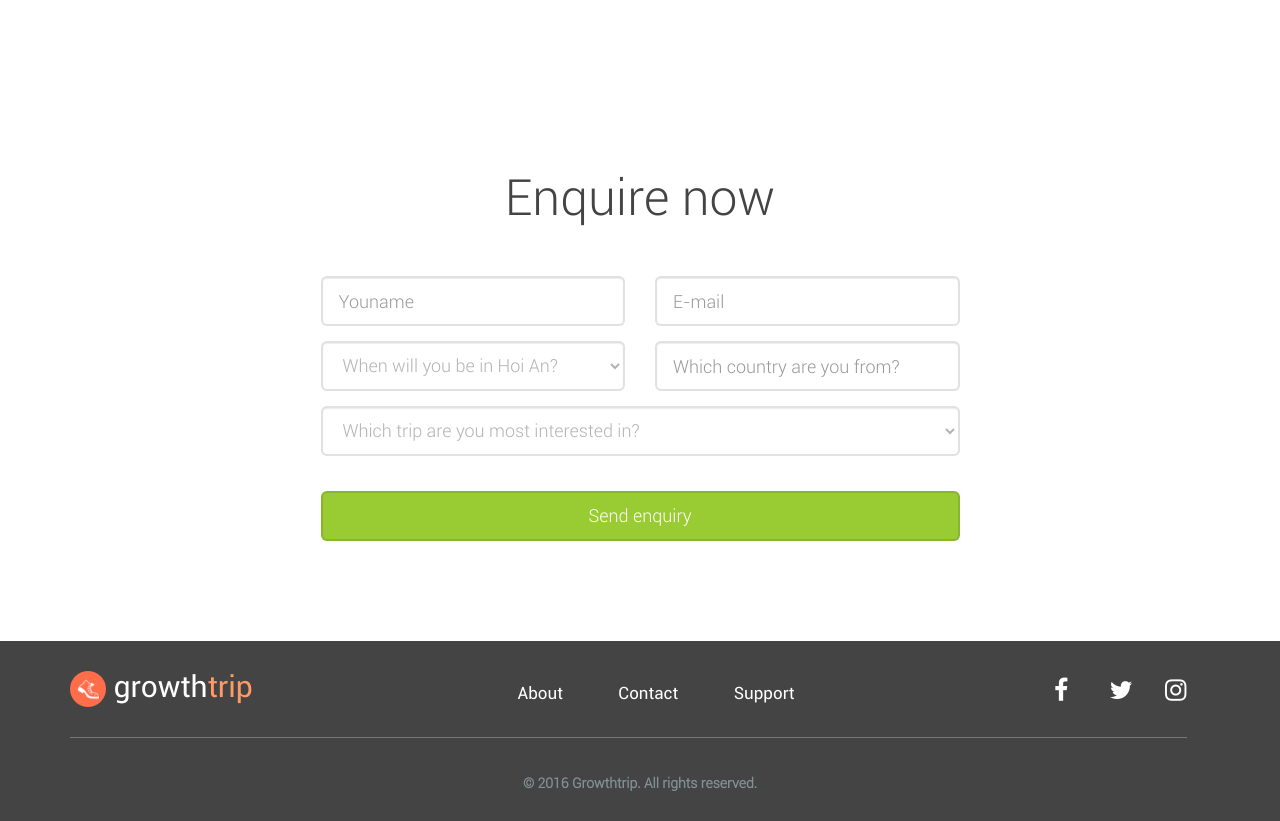
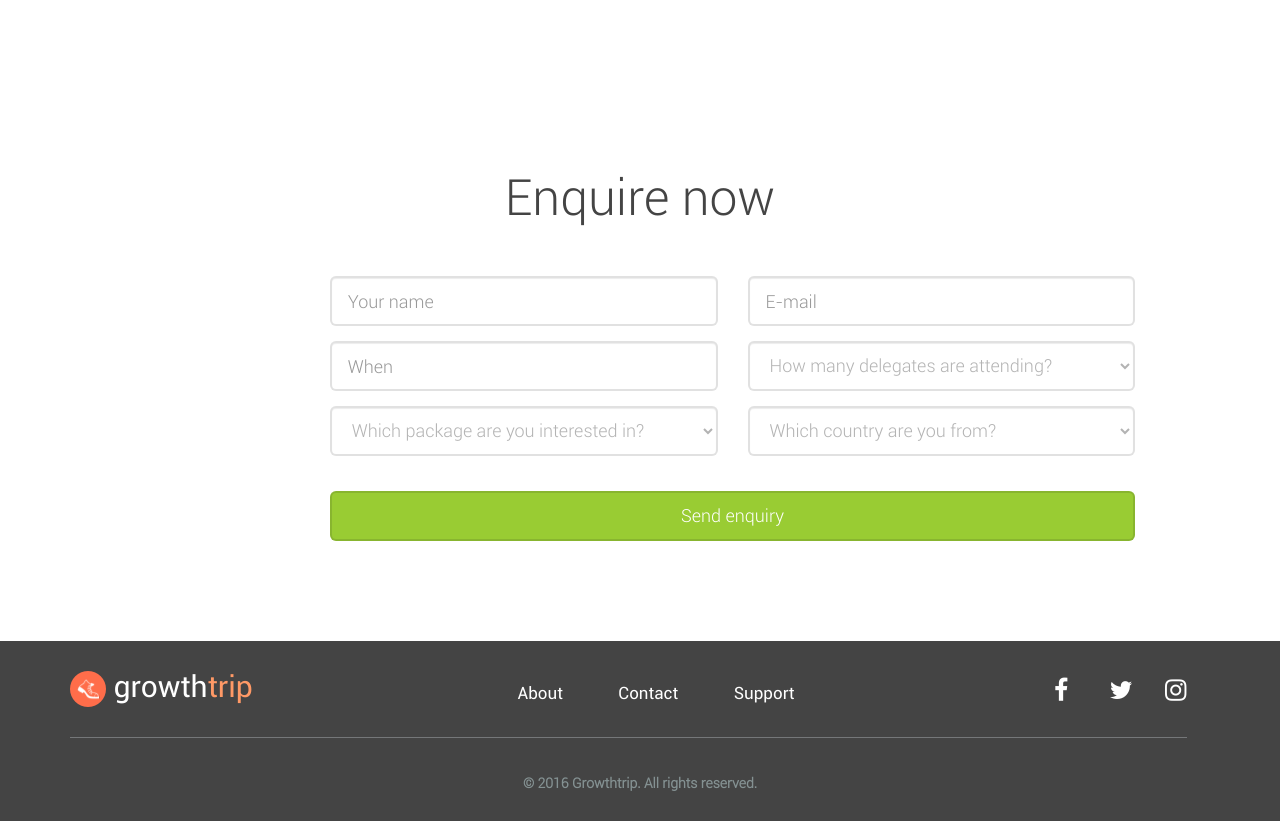
Before and after one commit to MakeMoneyPro/tripshoes, a Laravel app: template resources/views/frontend/trips_no_login.blade.php in a window 1280 px wide. Shown: the part 720-1541 px from the top of the page. Run offline with Laravel 8, Linux system fonts and the light colour scheme; the template is opened without the code that fills it, so the values that code supplies are empty; settings files or empty folders that the repository lacks are supplied; parts of the project's set-up code (start-up, migrations or seed data) failed here and were passed over; some libraries are stand-ins or nearby versions.

Commit message:
form html

```diff
--- a/app/Libraries/Helper.php
+++ b/app/Libraries/Helper.php
@@ -6,3 +6,69 @@ function countBooking(){
     							->get();
 	return count($bookings);
 }
+
+function selectDelegates(){
+	$html = "";
+	$html .= "<option value=\"0-30\">0-30</option>
+				<option value=\"31-70\">31-70</option>
+				<option value=\"71-120\">71-120</option>
+				<option value=\"120-200\">120-200</option>
+				<option value=\"200+\">200+</option>";
+	return $html;
+}
+
+function sendEnquire(){
+	$html = "";
+	$html .= '<form class="form_access" method="POST" action=' . url('/getEarlyAccess') . '>
+                 <div class="row">
+                  <div class="col-lg-6">
+                   <div class="form-group">
+                        <input type="text" name="youname" class="form-control form_padding input-lg" placeholder="Your name" width="100%">
+                    </div>
+                   </div>
+                   <div class="col-lg-6">
+                    <div class="form-group">
+                        <input type="email" class="form-control form_padding input-lg" name="email" placeholder="E-mail" width="100%">
+                    </div>
+                   </div>
+                 </div>
+             <div class="row">
+                  <div class="col-lg-6">
+                   <div class="form-group">
+                        <input class="form-control form_padding input-lg" id="datepciker" type="text" placeholder=' . trans('lang_user.index.content_29') . 'name="date_booking">
+                    </div>
+                   </div>
+                   <div class="col-lg-6">
+                    <div class="form-group">
+                        <select class="form-control form_padding input-lg">
+                         <option value="">' . trans('lang_user.index.content_32') . '</option>' .
+                         selectDelegates() . '
+                        </select>
+                    </div>
+                   </div>
+                 </div>
+                 <div class="row">
+                  <div class="col-lg-6">
+                   <div class="form-group">
+                        <select class="form-control form_padding input-lg">
+                         <option value="">' . trans('lang_user.index.content_33') . '</option>
+                        </select>
+                    </div>
+                   </div>
+                   <div class="col-lg-6">
+                   <div class="form-group">
+                        <select class="form-control form_padding input-lg">
+                         <option value="">' . trans('lang_user.index.content_34') . '</option>
+                         <option value="USA">USA</option>
+                         <option value="Australia">Australia</option>
+                         <option value="UK">UK</option>
+                         <option value="Vietnam">Vietnam</option>
+                         <option value="Other">Other</option>
+                        </select>
+                    </div>
+                   </div>
+                 </div>
+                 <button class="btn btn-lg btn_login col-lg-12 form_padding">'. trans('lang_user.index.end') . '</button>
+             </form>';
+     return $html;
+}
--- a/resources/lang/en/lang_user.php
+++ b/resources/lang/en/lang_user.php
@@ -83,6 +83,8 @@ return [
         'speaker' => 'Select Additional Speaker',
         'level' => 'Select Accom Level',
         'approx' => 'Approx. cost per delegate. Final price TBC upon enquiry.',
+        'delegate' => 'Select No of Delegates',
+        'conference' => 'Select Date of Conference'
     ],
 'about' =>[
         'a_few_words' => 'A few words',
@@ -212,9 +214,12 @@ return [
                           If you haven't had a chance to visit Vietnam, do it now. You won't be disappointed. Whether you're looking to
                           grow innovation, leadership, resilience or sales in your company, now is the time.",
         'content_28' => 'Enquire now',
-        'content_29' => 'When will you be in Hoi An?',
+        'content_29' => 'When is your conference taking place?',
         'content_30' => 'Which trip are you most interested in?',
         'content_31' => 'Enquire',
+        'content_32' => 'How many delegates are attending?',
+        'content_33' => 'Which package are you interested in?',
+        'content_34' => 'Which country are you from?',
         'reset_password' => 'Reset Password',
         'end' => 'Send enquiry',
     ],
--- a/resources/views/frontend/layout/master.blade.php
+++ b/resources/views/frontend/layout/master.blade.php
@@ -3,7 +3,6 @@
 	<head>
 		<title> {{trans('lang_user.souryz')}} @yield('title')</title>
 		<meta charset="utf-8">
-		<meta name="viewport" content="width=device-width, initial-scale=1">
 		<link rel="stylesheet" type="text/css" href="https://maxcdn.bootstrapcdn.com/font-awesome/4.6.3/css/font-awesome.min.css">
 		<link rel="stylesheet" type="text/css" href="{{ asset('/bootstrap/css/bootstrap.min.css') }}">
 		<link rel="stylesheet" type="text/css" href="{{ asset('/frontend/css/intlTelInput.css') }}">
--- a/resources/views/frontend/trips_no_login.blade.php
+++ b/resources/views/frontend/trips_no_login.blade.php
@@ -268,45 +268,8 @@
 				<!-- form -->
 				<div class="col-lg-12 text-center form_send">
 			       	<h1 class="text-center">{{ trans('lang_user.index.content_28')}}</h1>
-			        <div class="col-lg-offset-2 col-lg-8 text-center">
-			            <form class="form_access">
-		                 <div class="row">
-		                  <div class="col-lg-6">
-		                   <div class="form-group">
-		                        <input type="text" name="youname" class="form-control form_padding input-lg" placeholder="Youname" width="100%">
-		                    </div>
-		                   </div>
-		                   <div class="col-lg-6">
-		                    <div class="form-group">
-		                        <input type="email" class="form-control form_padding input-lg" name="email" placeholder="E-mail" width="100%">
-		                    </div>
-		                   </div>
-		                 </div>
-		             <div class="row">
-		                  <div class="col-lg-6">
-		                   <div class="form-group">
-		                        <select class="form-control form_padding input-lg">
-		                         <option value="">{{ trans('lang_user.index.content_29') }}</option>
-		                        </select>
-		                    </div>
-		                   </div>
-		                   <div class="col-lg-6">
-		                    <div class="form-group">
-		                        <input type="email" class="form-control form_padding input-lg" name="email" placeholder="Which country are you from?">
-		                    </div>
-		                   </div>
-		                 </div>
-		                 <div class="row">
-		                  <div class="col-lg-12">
-		                   <div class="form-group">
-		                        <select class="form-control form_padding input-lg">
-		                         <option value="">{{ trans('lang_user.index.content_30') }}</option>
-		                        </select>
-		                    </div>
-		                   </div>
-		                 </div>
-		                 <button class="btn btn-lg btn_login col-lg-12 form_padding">{{ trans('lang_user.index.end') }}</button>
-		             </form>
+			        <div class="col-lg-offset-2 col-lg-10 text-center">
+			            {!! sendEnquire() !!}
 			        </div>
 			    </div>
 			    <!-- end form -->
```
Also changed, not shown: resources/views/frontend/bicycle_experience.blade.php (+8 -11 lines), resources/views/frontend/index.blade.php (+12 -39 lines).
